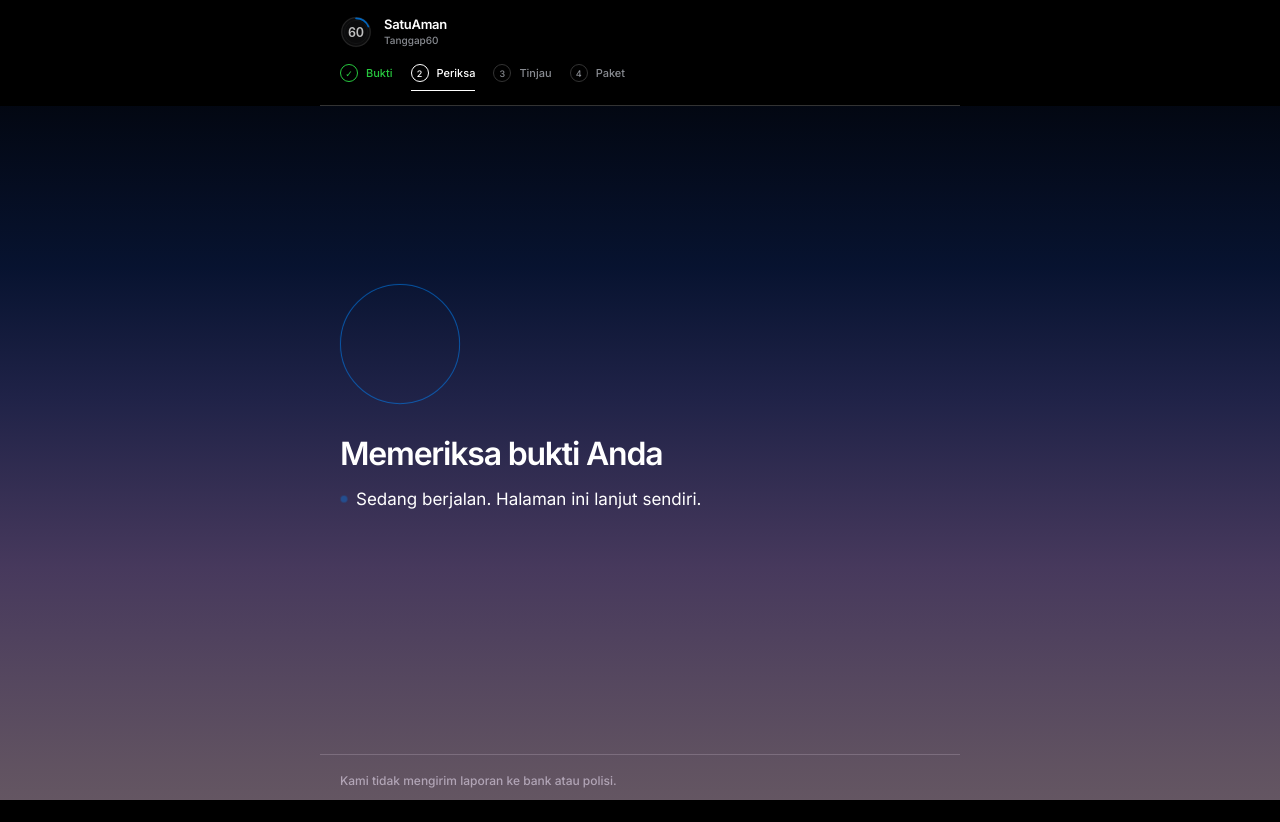
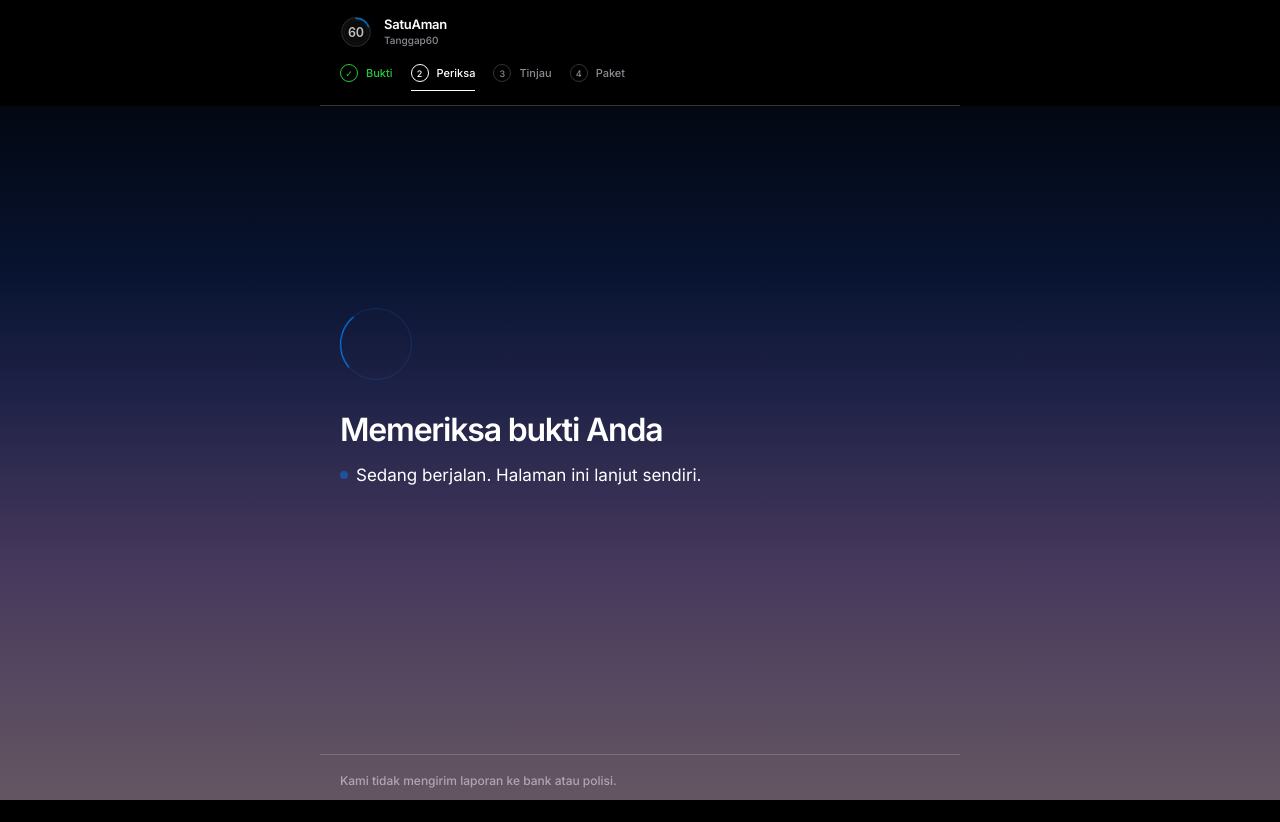
Before and after one commit to kuker24/Tanggap60, a Python web app: template app/web/templates/processing.html in a window 1280 px wide. Run offline with Jinja, Linux system fonts and the light colour scheme; the template is opened without the code that fills it, so the values that code supplies are empty.

Commit message:
Replace wait-ring scale pulse with a linear GPU spin
Scale on a 1px circle aliases. Rotate-only spinner feels faster
and stays on the compositor. Page enter uses ease-out.

```diff
--- a/app/web/static/app.css
+++ b/app/web/static/app.css
@@ -16,6 +16,7 @@
   --radius-ghost:9px;
   --sans:"Inter", ui-sans-serif, system-ui, sans-serif;
   --aurora:linear-gradient(#000000 0.85%, #112d72 33.4%, #4b52aa 49.68%, #a887dc 70.84%, #e6c4e7 95.8%, #fcdbef 107.19%);
+  --ease-out:cubic-bezier(0.23, 1, 0.32, 1);
 }
 
 *{box-sizing:border-box}
@@ -53,7 +54,7 @@ input,textarea,select{caret-color:var(--cream)}
 .step.done{color:var(--ok)}
 .step.done i{border-color:var(--ok);color:var(--ok)}
 
-.shell{max-width:var(--max);margin:0 auto;padding:40px 20px 64px;flex:1;width:100%;animation:enter .45s ease both}
+.shell{max-width:var(--max);margin:0 auto;padding:40px 20px 64px;flex:1;width:100%;animation:enter .28s var(--ease-out) both}
 @media (max-width:640px){.shell{padding:28px 16px 48px}}
 
 h1{font:600 32px/1.15 var(--sans);letter-spacing:-1.2px;margin:0 0 14px;max-width:18ch;text-transform:none}
@@ -66,7 +67,7 @@ h3{font:600 14px/1.2 var(--sans);margin:0 0 10px}
 .aurora .lede{margin-bottom:24px}
 
 .choices{display:grid;gap:12px;margin:8px 0 0}
-.choice{display:block;width:100%;text-align:left;padding:16px 18px;border:1px solid rgba(255,255,255,.15);background:var(--bark);border-radius:var(--radius-ghost);cursor:pointer;color:var(--cream)}
+.choice{display:block;width:100%;text-align:left;padding:16px 18px;border:1px solid rgba(255,255,255,.15);background:var(--bark);border-radius:var(--radius-ghost);cursor:pointer;color:var(--cream);transition:transform 160ms var(--ease-out), background .16s ease, border-color .16s ease}
 .choice:hover{background:#333333;border-color:rgba(255,255,255,.2)}
 .choice.primary{background:var(--cream);border-color:var(--cream);color:#000}
 .choice.primary:hover{background:#e5e7eb;border-color:#e5e7eb}
@@ -74,7 +75,8 @@ h3{font:600 14px/1.2 var(--sans);margin:0 0 10px}
 .choice span.desc{font:400 14px/1.45 var(--sans);color:var(--drift);display:block;margin-top:6px}
 .choice.primary span.desc{color:#333}
 
-.btn{appearance:none;min-height:44px;min-width:44px;padding:12px 16px;border-radius:var(--radius-ghost);border:1px solid var(--cream);background:var(--cream);color:#000;font:500 14px/1 var(--sans);cursor:pointer;display:inline-flex;align-items:center;justify-content:center;gap:8px;letter-spacing:-.02em}
+.btn{appearance:none;min-height:44px;min-width:44px;padding:12px 16px;border-radius:var(--radius-ghost);border:1px solid var(--cream);background:var(--cream);color:#000;font:500 14px/1 var(--sans);cursor:pointer;display:inline-flex;align-items:center;justify-content:center;gap:8px;letter-spacing:-.02em;transition:transform 160ms var(--ease-out), background .16s ease, border-color .16s ease}
+.btn:active,.choice:active{transform:scale(.97)}
 .btn:hover{background:#e5e7eb;border-color:#e5e7eb}
 .btn[disabled]{opacity:.4;cursor:not-allowed}
 .btn.ghost{background:var(--bark);color:var(--cream);border-color:rgba(255,255,255,.15)}
@@ -126,8 +128,8 @@ textarea{min-height:104px;resize:vertical}
 .tl-dot.ok{border-color:var(--ok);color:var(--ok)}
 .tl-dot.run{border-color:var(--ember);color:var(--ember)}
 .tl-main b{font:500 15px/1.2 var(--sans)}
-.pulse{display:inline-block;width:8px;height:8px;border-radius:999px;background:var(--ember);margin-right:8px;vertical-align:middle;animation:pulse 1.2s ease-in-out infinite}
-@keyframes pulse{50%{opacity:.35;transform:scale(.85)}}
+.pulse{display:inline-block;width:8px;height:8px;border-radius:999px;background:var(--ember);margin-right:8px;vertical-align:middle;animation:pulse 1s linear infinite}
+@keyframes pulse{50%{opacity:.28}}
 .status-line{display:flex;align-items:center;margin:0 0 8px}
 
 .fact-grid{display:grid;gap:12px}
@@ -173,13 +175,22 @@ body.is-void .shell,.stage-void{min-height:calc(100dvh - 9.5rem);display:flex;fl
 .ticket-value{font:500 28px/1.1 var(--sans);letter-spacing:-.04em;margin:0}
 
 .wait-ring{
-  width:120px;
-  height:120px;
-  border:1px solid var(--ember);
+  width:72px;
+  height:72px;
+  position:relative;
+  margin:0 0 32px;
   border-radius:50%;
-  opacity:.55;
-  margin:0 0 32px;
-  animation:breathe 3.2s ease-in-out infinite;
+  border:1.5px solid rgba(0,136,255,.2);
+}
+.wait-ring::after{
+  content:"";
+  position:absolute;
+  inset:-1.5px;
+  border-radius:50%;
+  border:1.5px solid transparent;
+  border-top-color:var(--ember);
+  animation:spin .85s linear infinite;
+  will-change:transform;
 }
 body.is-void{background:var(--canvas)}
 body.is-void .shell{position:relative;z-index:1}
@@ -199,11 +210,13 @@ body.is-void::before{
 .coach-enabled .fact-grid .fact.is-on{display:block}
 
 @keyframes seal-breathe{50%{opacity:.7}}
-@keyframes breathe{50%{transform:scale(1.04);opacity:.85}}
-@keyframes enter{from{opacity:0}to{opacity:1}}
+@keyframes spin{to{transform:rotate(360deg)}}
+@keyframes enter{
+  from{opacity:0;transform:translateY(8px)}
+  to{opacity:1;transform:none}
+}
 @media (prefers-reduced-motion:reduce){
-  html,body,body::before,.shell,.wait-ring,.logomark,.pulse{
+  html,body,body::before,.shell,.wait-ring::after,.logomark,.pulse{
     animation:none !important;
-    transition:none !important;
   }
 }
--- a/app/web/templates/base.html
+++ b/app/web/templates/base.html
@@ -12,7 +12,7 @@
   <link rel="icon" href="/static/icons/icon-32.png" sizes="32x32" type="image/png">
   <link rel="apple-touch-icon" href="/static/icons/apple-touch-icon.png" sizes="180x180">
   <link rel="manifest" href="/static/site.webmanifest">
-  <link rel="stylesheet" href="/static/app.css?v=aurora-layout">
+  <link rel="stylesheet" href="/static/app.css?v=aurora-spin">
 </head>
 <body class="{% block body_mod %}{% endblock %}">
   <!--
@@ -51,6 +51,6 @@
   </footer>
 
   <div id="toast" role="status" aria-live="polite"></div>
-  <script src="/static/app.js?v=aurora-layout"></script>
+  <script src="/static/app.js?v=aurora-spin"></script>
 </body>
 </html>
```
Also changed, not shown: DESIGN.md (+1 -1 lines), tests/integration/test_darkroom_pages.py (+2 -2 lines).
